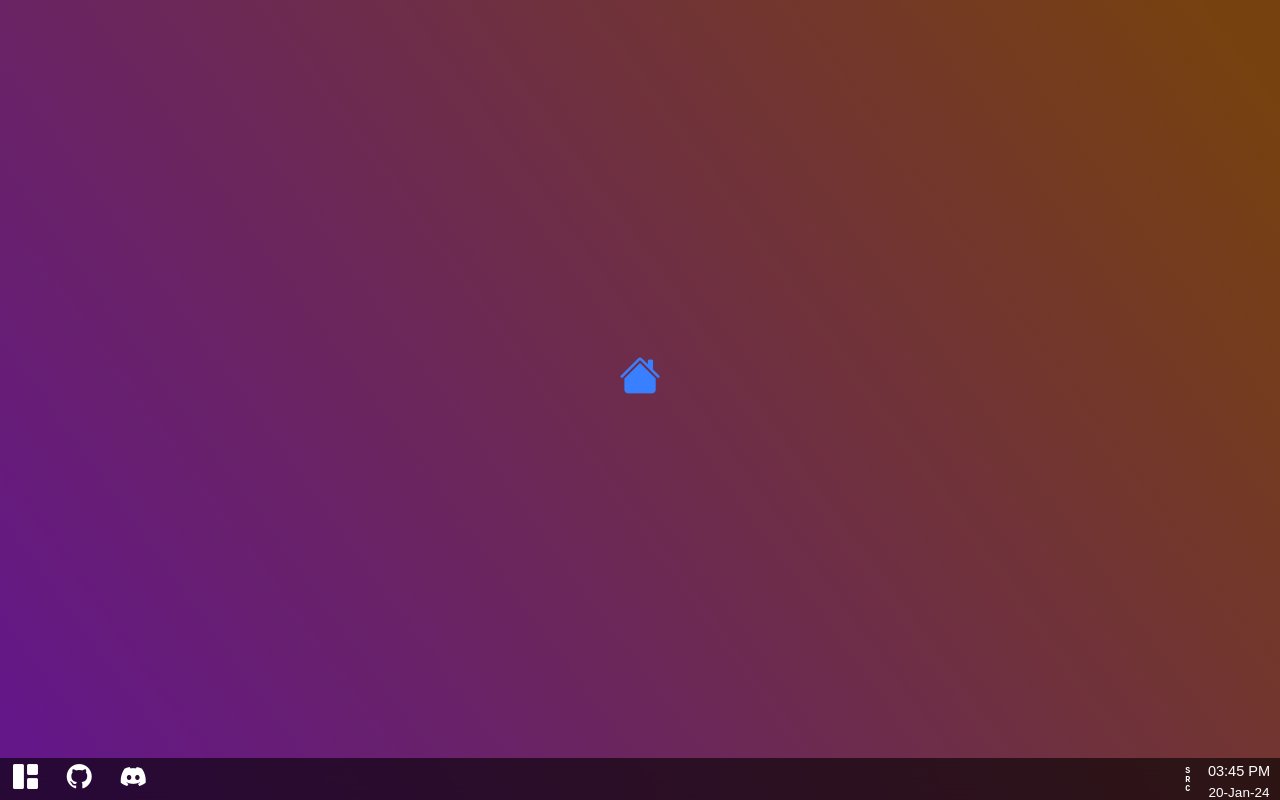
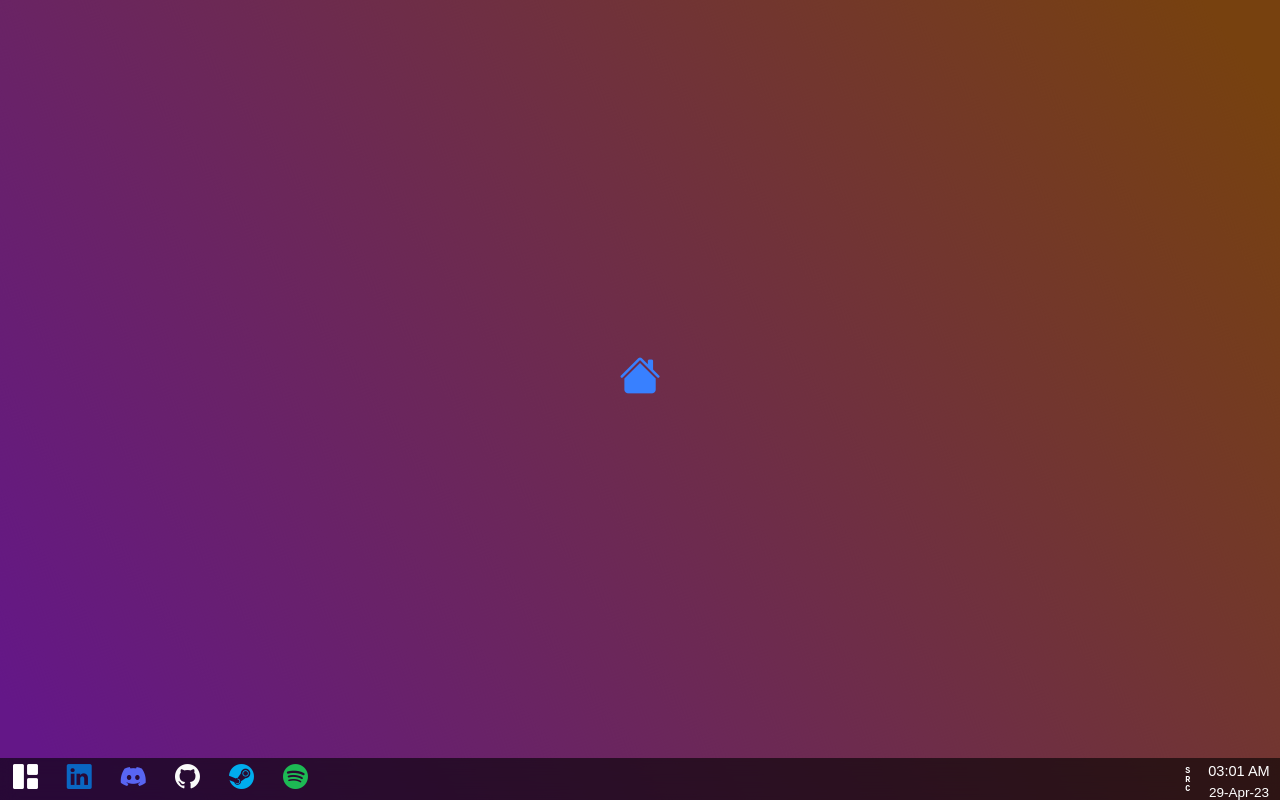
Before and after one commit to dudushy/dudushy.github.io, an Angular app: page / in a window 1280 px wide. Built offline with nearby package versions, Linux system fonts and the light colour scheme.

Commit message:
Working on taskbar

```diff
--- a/src/app/app.component.html
+++ b/src/app/app.component.html
@@ -14,23 +14,35 @@
       </div>
 
       <div class="taskbar-middle">
-        <a class="taskbar-icon" href="#">
-          <i class="bi bi-github"></i>
+        <a class="taskbar-icon" title="LinkedIn" href="https://www.linkedin.com/in/eduardo-talarico/" target="_blank">
+          <i class="bi bi-linkedin" [style.--networkColor]="'#0a66c2'"></i>
         </a>
 
-        <a class="taskbar-icon" href="#">
-          <i class="bi bi-discord"></i>
+        <a class="taskbar-icon" title="Discord" href="https://discordapp.com/users/564590102949658634" target="_blank">
+          <i class="bi bi-discord" [style.--networkColor]="'#5865f2'"></i>
+        </a>
+
+        <a class="taskbar-icon" title="GitHub" href="https://github.com/dudushy" target="_blank">
+          <i class="bi bi-github" [style.--networkColor]="'#fafafa'"></i>
+        </a>
+
+        <a class="taskbar-icon" title="Steam" href="https://steamcommunity.com/id/dudushy/" target="_blank">
+          <i class="bi bi-steam" [style.--networkColor]="'#00adee'"></i>
+        </a>
+
+        <a class="taskbar-icon" title="Spotify" href="https://open.spotify.com/user/u8cq59bsrp4cdmp2haxrxu9pi" target="_blank">
+          <i class="bi bi-spotify" [style.--networkColor]="'#1db954'"></i>
         </a>
       </div>
 
       <div class="taskbar-end">
-        <a class="taskbar-src" href="#" title="View source code">
+        <a class="taskbar-src" title="View source code" href="https://github.com/dudushy/dudushy.github.io" target="_blank">
           S<br>R<br>C
         </a>
 
-        <div class="taskbar-clock" title="Saturday, January, 20, 2024">
-          <div class="taskbar-time">03:45 PM</div>
-          <div class="taskbar-date">20-Jan-24</div>
+        <div class="taskbar-clock" title="{{dateTitle}}">
+          <div class="taskbar-time">{{time}}</div>
+          <div class="taskbar-date">{{date}}</div>
         </div>
       </div>
     </div>
--- a/src/app/app.component.scss
+++ b/src/app/app.component.scss
@@ -152,14 +152,15 @@ footer {
       i {
         font-size: calc(var(--responsiveUnit) * 1.2);
         // color: green;
-        color: white;
+        color: $white;
       }
 
       &:hover {
         background: transparentize($color: $medium, $amount: 0.8);
 
         i {
-          color: $medium;
+          // color: $medium;
+          filter: brightness(0.6);
         }
       }
 
@@ -167,7 +168,8 @@ footer {
         background: transparentize($color: $dark, $amount: 0.5);
 
         i {
-          color: darken($color: $medium, $amount: 20%);
+          // color: darken($color: $medium, $amount: 20%);
+          filter: brightness(0.2);
         }
       }
     }
@@ -189,15 +191,17 @@ footer {
         // background: orange;
 
         i {
-          color: white;
           font-size: calc(var(--responsiveUnit) * 1.2);
+          color: var(--networkColor);
         }
 
         &:hover {
           background: transparentize($color: $medium, $amount: 0.8);
 
           i {
-            color: $medium;
+            // color: $medium;
+            // color: color-mix(in srgb, var(--networkColor), $black 80%);
+            filter: brightness(0.6);
           }
         }
 
@@ -205,7 +209,8 @@ footer {
           background: transparentize($color: $dark, $amount: 0.5);
 
           i {
-            color: darken($color: $medium, $amount: 20%);
+            // color: darken($color: $medium, $amount: 20%);
+            filter: brightness(0.2);
           }
         }
       }
--- a/src/app/app.component.ts
+++ b/src/app/app.component.ts
@@ -22,6 +22,11 @@ export class AppComponent {
   hasScrollbar = false;
 
   startExpanded = false;
+
+  dateTimeInterval: any = null;
+  dateTitle = '';
+  date = '';
+  time = '';
 
   constructor(
     private cdr: ChangeDetectorRef,
@@ -67,6 +72,11 @@ export class AppComponent {
 
       this.detectScrollbar();
       this.getZoomLevel();
+      this.updateDateTime();
+
+      this.dateTimeInterval = setInterval(() => {
+        this.updateDateTime();
+      }, 1000 * 30);
     };
 
     window.onbeforeunload = (e) => {
@@ -204,4 +214,30 @@ export class AppComponent {
       startElement.classList.remove('expanded');
     }
   }
+
+  updateDateTime() {
+    console.log(`[${this.TITLE}#updateDateTime]`);
+
+    const now = new Date();
+    console.log(`[${this.TITLE}#updateDateTime] now`, now);
+
+    const dateTitle = now.toLocaleDateString('en-US', { weekday: 'long', year: 'numeric', month: 'long', day: 'numeric' });
+    console.log(`[${this.TITLE}#updateDateTime] dateTitle`, dateTitle);
+
+    const date = now.toLocaleDateString('en-US', { year: '2-digit', month: 'short', day: 'numeric' });
+    console.log(`[${this.TITLE}#updateDateTime] date`, date);
+
+    const time = now.toLocaleTimeString('en-US', { hour: '2-digit', minute: '2-digit', hour12: true });
+    console.log(`[${this.TITLE}#updateDateTime] time`, time);
+
+    const splittedDate = date.replace(',', '').split(' ');
+    console.log(`[${this.TITLE}#updateDateTime] splittedDate`, splittedDate);
+
+    const formattedDate = `${splittedDate[1]}-${splittedDate[0]}-${splittedDate[2]}`;
+    console.log(`[${this.TITLE}#updateDateTime] formattedDate`, formattedDate);
+
+    this.dateTitle = dateTitle;
+    this.date = formattedDate;
+    this.time = time;
+  }
 }
```
